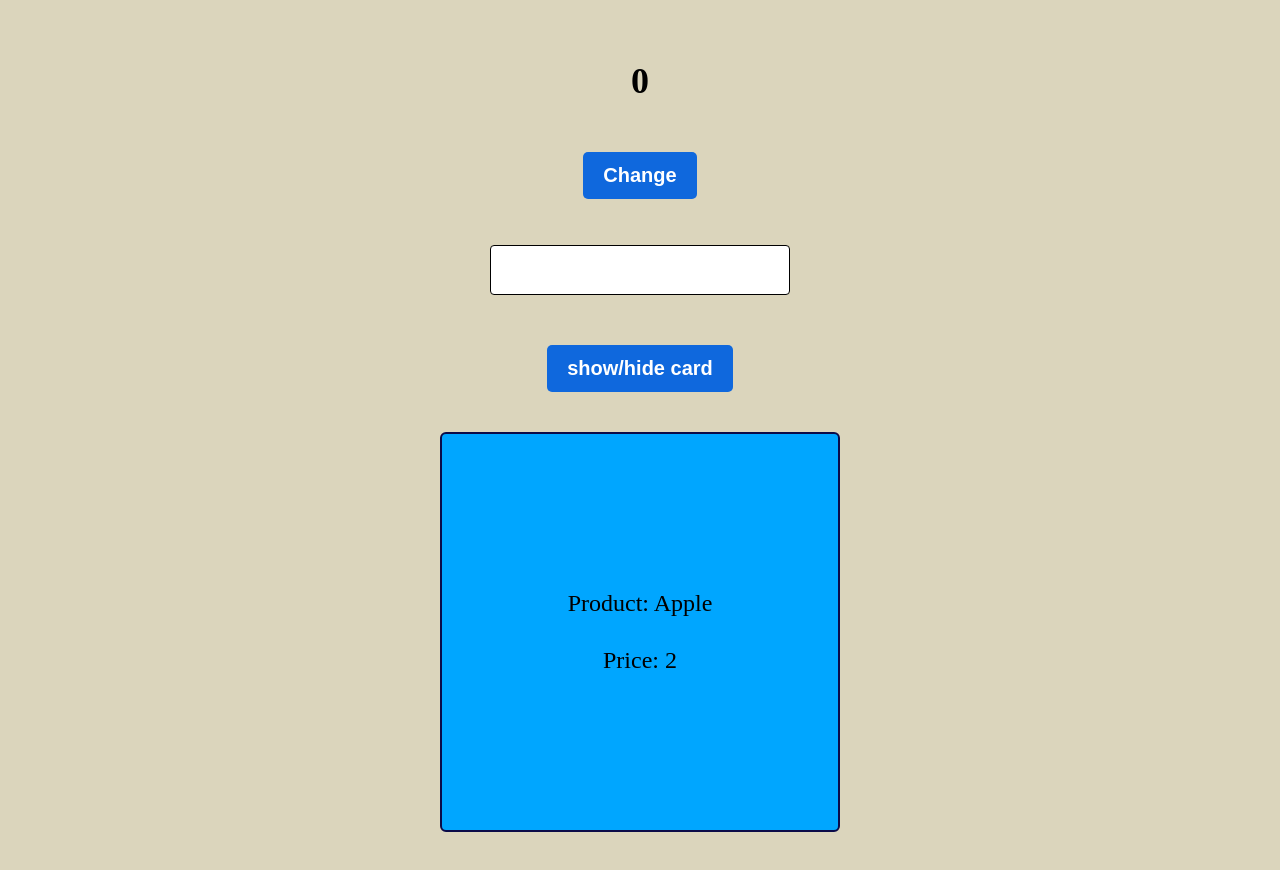
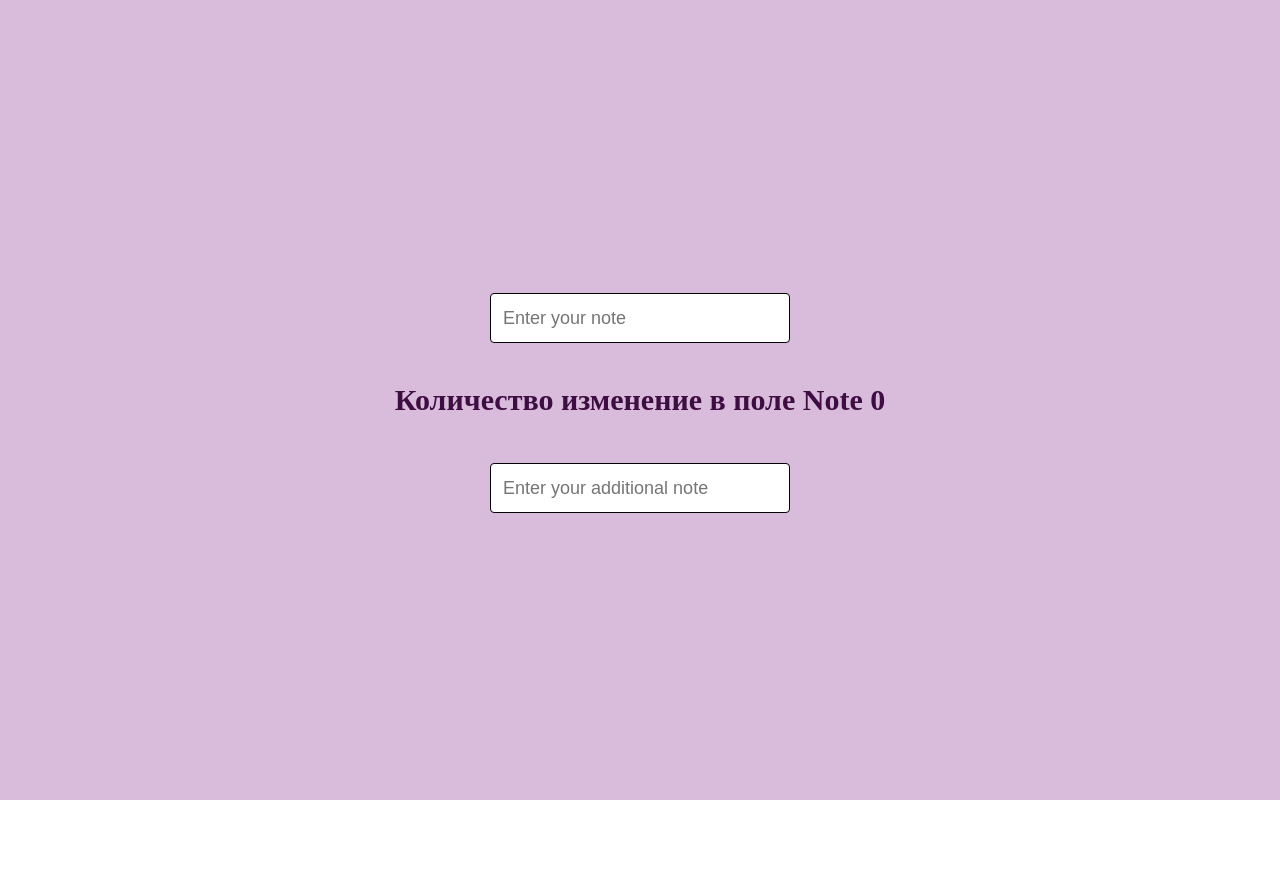
Before and after one commit to ViraVarguliak14/05_react_ts_24_03, a React (Vite) app: page / in a window 1280 px wide. Shown: the top 870 px of the page. After the commit the page ends 800 px from the top, so only its background shows below. Built offline with nearby package versions, Linux system fonts and the light colour scheme.

Commit message:
homework11

```diff
--- a/src/App.tsx
+++ b/src/App.tsx
@@ -13,7 +13,8 @@
 
 // import Lesson10 from "./lessons/Lesson10/Lesson10";
 // import Homework10 from "./homeworks/Homework10/Homework10";
-import Lesson11 from "./lessons/Lesson11/Lesson11";
+// import Lesson11 from "./lessons/Lesson11/Lesson11";
+import Homework11 from "./homeworks/Homework11/Homework11";
 
 
 function App() {
@@ -32,7 +33,8 @@
       {/* <Homework09/> */}
       {/* <Lesson10/> */}
       {/* <Homework10/> */}
-      <Lesson11/>
+      {/* <Lesson11/> */}
+      <Homework11/>
 
     </>
   );
--- /dev/null
+++ b/src/homeworks/Homework11/Homework11.tsx
@@ -0,0 +1,52 @@
+import { useState, ChangeEvent, useEffect } from "react";
+import Input from "../../components/Input/Input"
+import { Homework11Container, Result } from "./styles"
+
+function Homework11 () {
+    const [note, setNote] = useState<string>('');
+  const [additNote, setAdditNote] = useState<string>('');
+  const [countNoteChange, setCountNoteChange] = useState<number>(0);
+
+  const onChangeNote = (event: ChangeEvent<HTMLInputElement>) => {
+    setNote(event.target.value)
+  }
+
+  const onAdditChangeNote = (event: ChangeEvent<HTMLInputElement>) => {
+    setAdditNote(event.target.value)
+  }
+
+  // state = 0. Функция не будет выполняться, если в поле note пустое значение
+  // useEffect(() => {
+  //   if (note) {
+  //     setCountNoteChange((prevValue) => prevValue + 1)
+  //   }
+  // }, [note])
+
+  // state = 0
+  useEffect(() => {
+    setCountNoteChange((prevValue) => prevValue + 1)
+  }, [note])
+
+    return (
+        <Homework11Container>
+            <Input
+            name='note'
+            placeholder='Enter your note'
+            value={note}
+        onChange={onChangeNote} />
+            <Result>
+                 {/* state = -1. -1 не показывается, вместо неё мы подставляем 0 */}
+        {/* Количество изменение в поле Note {countNoteChange === -1 ? 0 : countNoteChange} */}
+        {/* state = 0 */}
+        Количество изменение в поле Note {countNoteChange - 1}
+            </Result>
+            <Input
+             name='note_additional'
+             placeholder='Enter your additional note'
+             value={additNote}
+             onChange={onAdditChangeNote} />
+        </Homework11Container>
+    )
+}
+
+export default Homework11
--- /dev/null
+++ b/src/homeworks/Homework11/styles.ts
@@ -0,0 +1,18 @@
+import styled from "@emotion/styled";
+
+export const Homework11Container = styled.div`
+  display: flex;
+  flex-direction: column;
+  justify-content: center;
+  align-items: center;
+  gap: 40px;
+  flex: 1;
+  padding: 60px;
+  background-color: rgb(217, 188, 219);
+`;
+
+export const Result = styled.div`
+  font-size: 30px;
+  font-weight: bold;
+  color: rgb(62, 14, 66);
+`;
```
